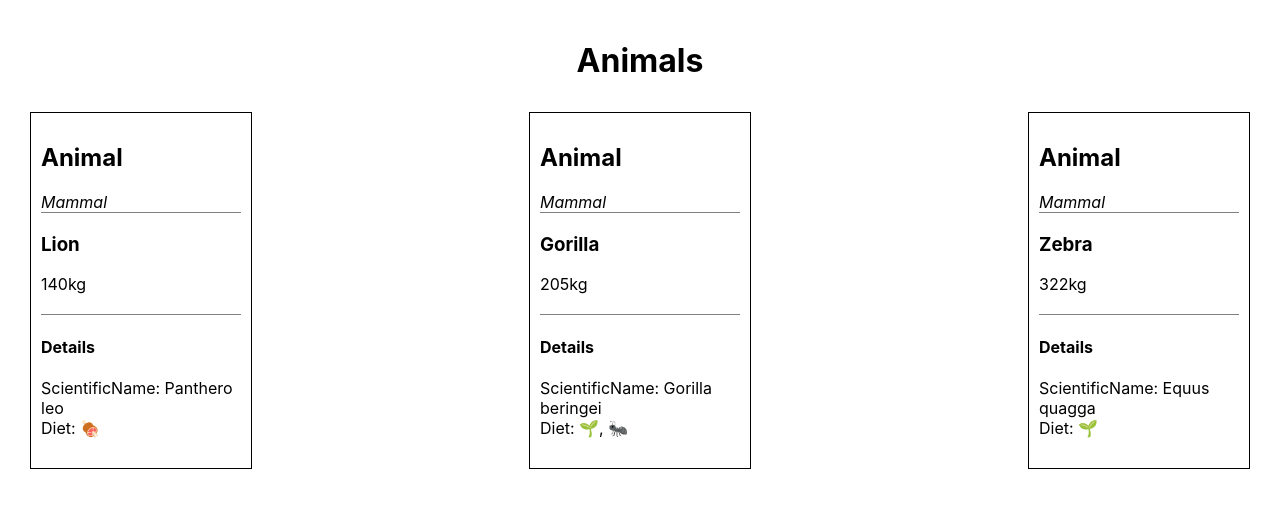
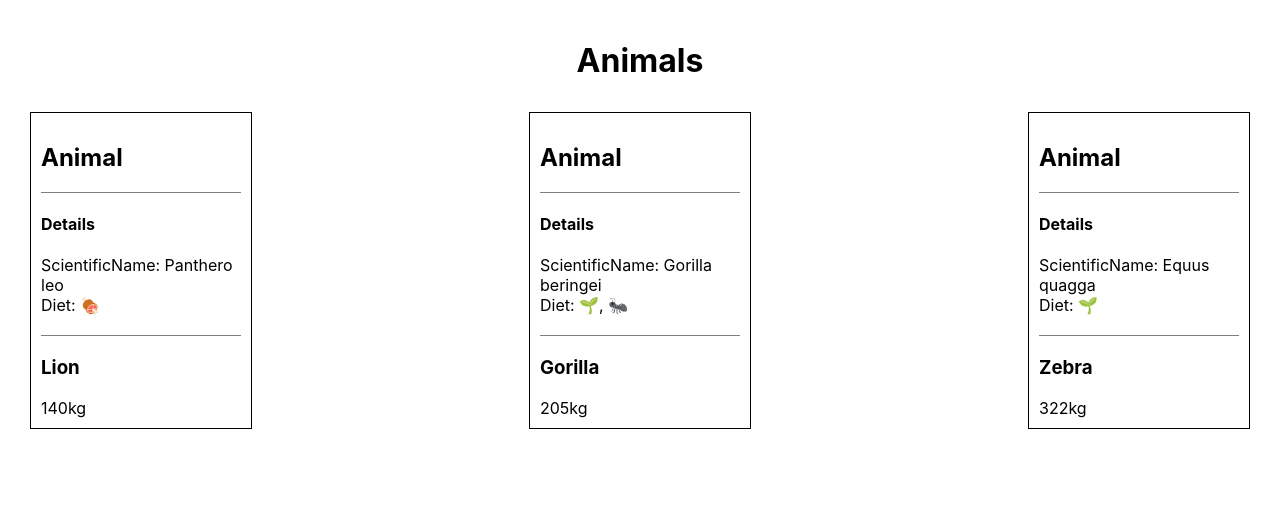
Before and after one commit to topcook/myReactApp, a React (Create React App) app: page / in a window 1280 px wide. Shown: the top 508 px of the page. Built offline with nearby package versions, Linux system fonts and the light colour scheme.

Commit message:
I added details props to Card for especially, AnimalDetails component.

```diff
--- a/src/components/AnimalCard/AnimalCard.js
+++ b/src/components/AnimalCard/AnimalCard.js
@@ -7,10 +7,11 @@ import Card from '../Card/Card';
 export default function AnimalCard({name, size, ...props}) {
 
     return(
-        <Card title = "Animal" details= {<em>Mammal</em>}>
+        <Card title = "Animal"
+        details= {<AnimalDetails {...props} />}
+        >
             <h3>{name}</h3>
             <div>{size}kg</div>
-            <AnimalDetails {...props} />
         </Card>
     )
 }
```
